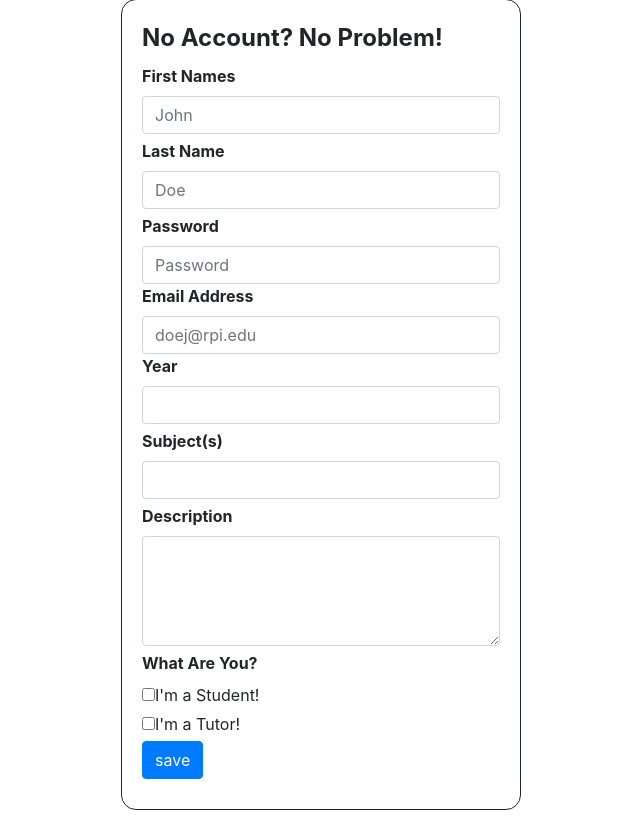
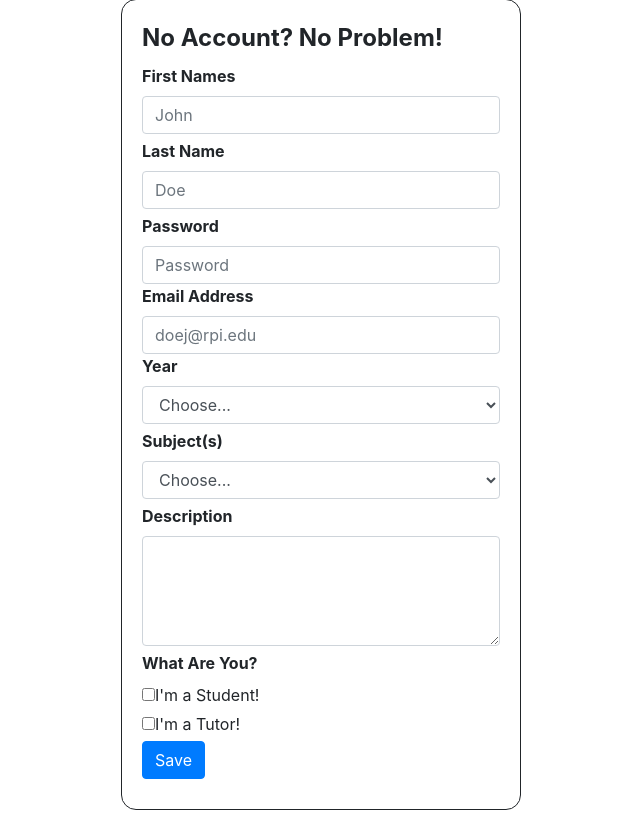
Before and after one commit to jonathankopp/Tutor-and-Student-Connection-TaSC-, a PHP site: page /signup.php in a window 1280 px wide. Shown: the part 195-1025 px from the top of the page, without its empty margins (319-959 px from the left). Run offline with PHP 8.4, Linux system fonts and the light colour scheme.

Commit message:
added dropdown for year and subject
TODO: add year database table and implement dynamically pulling subjects and years

```diff
--- a/signup.php
+++ b/signup.php
@@ -129,7 +129,6 @@
 		       	$state2->bind_param("ss",$record["userid"],trim($subjectlist[$i]));
 		       	$state2->execute();
 		       	$state2->close();
-
 		      }
 
 		      //relocates to login page once their account is created
@@ -169,13 +168,29 @@
         </div>
 
         <label class="field">Year</label>
+<!--
         <div class="value">
             <input type="text" size="60" value="" name="year" id="year" class="form-control"/>
         </div>
+-->
+        <div class="value">
+          <select class="form-control">
+            <option selected>Choose...</option>
+            <option>...</option>
+          </select>
+        </div>
 
         <label class="field">Subject(s)</label>
+<!--
         <div class="value">
             <input type="text" size="60" value="" name="subject" id="subject" class="form-control"/>
+        </div>
+-->
+        <div class="value">
+          <select class="form-control">
+            <option selected>Choose...</option>
+            <option>...</option>
+          </select>
         </div>
 
         <label class="field">Description</label>
@@ -189,7 +204,7 @@
         <div class="value">
             <input type="checkbox" size="60" value="tutor" name="tutor" id="tutor"/>I'm a Tutor!</div>
 
-        <input type="submit" value="save" id="save" name="save" class="btn btn-primary"/> </div>
+        <input type="submit" value="Save" id="save" name="save" class="btn btn-primary"/> </div>
     </fieldset>
   </form>
   </section>
```
